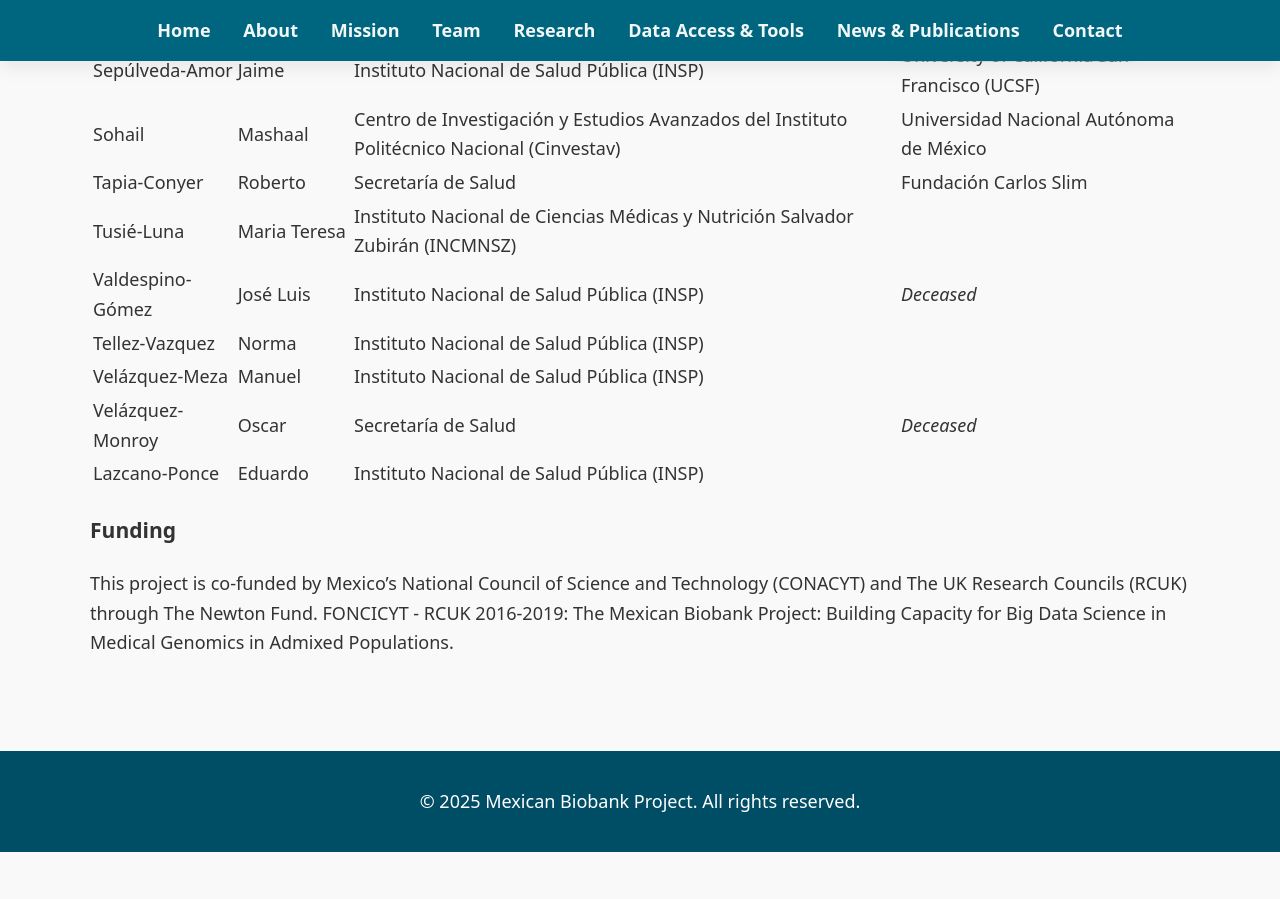
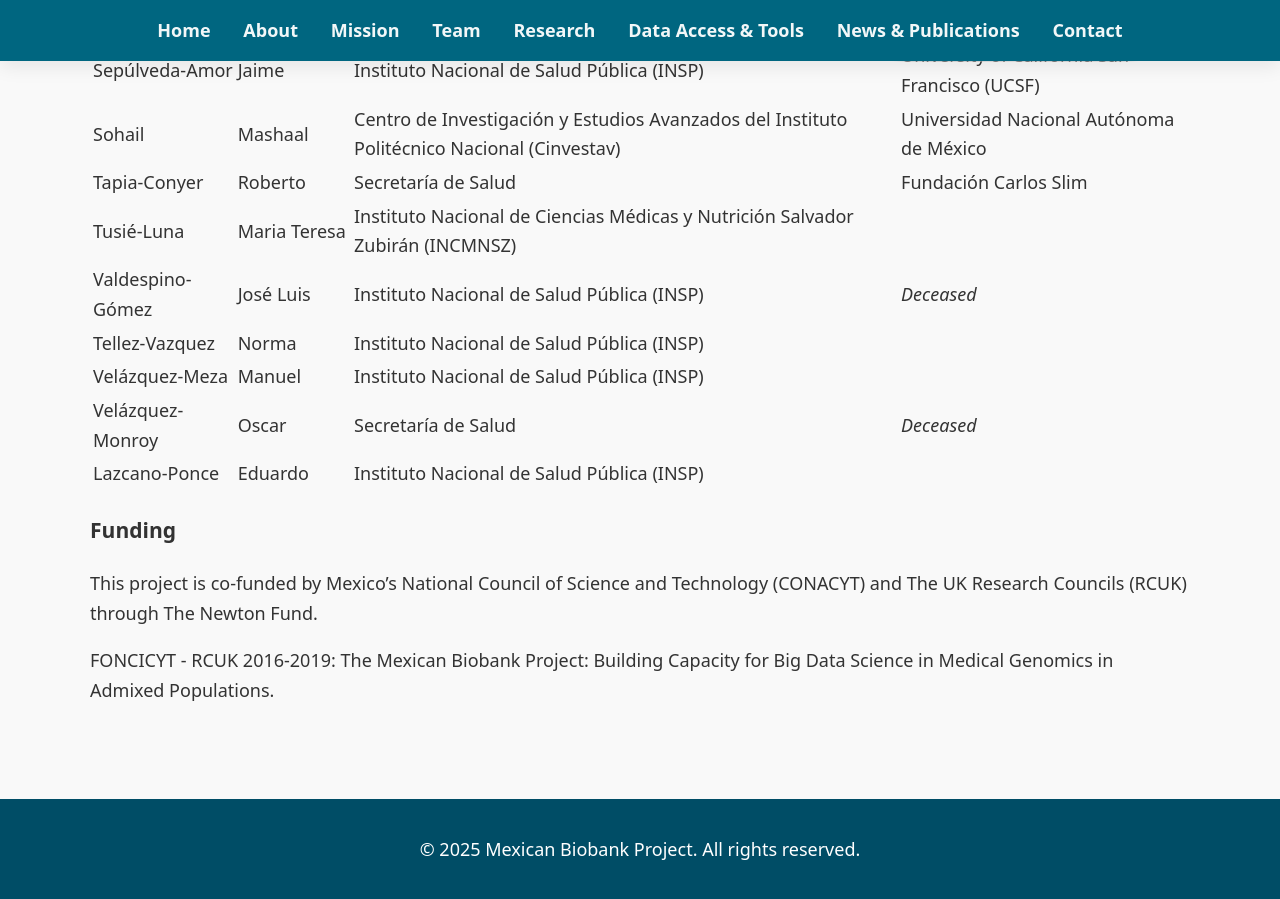
Before and after one commit to morenolab/MexicanBiobank_webpage, a Jekyll site: the page built from pages/team.md, in a window 1280 px wide and 900 px high, scrolled down 3190 px. Built offline with Jekyll 4.4.1, drawn with Linux system fonts in a browser that asks for light colours; before the commit the page ends 4042 px from its top, so only the background shows below that.

Commit message:
Corrected funding

```diff
--- a/pages/team.md
+++ b/pages/team.md
@@ -350,8 +350,10 @@ permalink: /team/
 
         <h3>Funding</h3>
 
-        <body>This project is co-funded by Mexico’s National Council of Science and Technology (CONACYT) and The UK Research Councils (RCUK) through The Newton Fund.</body>
+                <body>
+                <p>This project is co-funded by Mexico’s National Council of Science and Technology (CONACYT) and The UK Research Councils (RCUK) through The Newton Fund.</p>
 
-        <body>FONCICYT - RCUK 2016-2019: The Mexican Biobank Project: Building Capacity for Big Data Science in Medical Genomics in Admixed Populations.</body>
+                <p>FONCICYT - RCUK 2016-2019: The Mexican Biobank Project: Building Capacity for Big Data Science in Medical Genomics in Admixed Populations.</p>
+                </body>
 
 </section>
```
